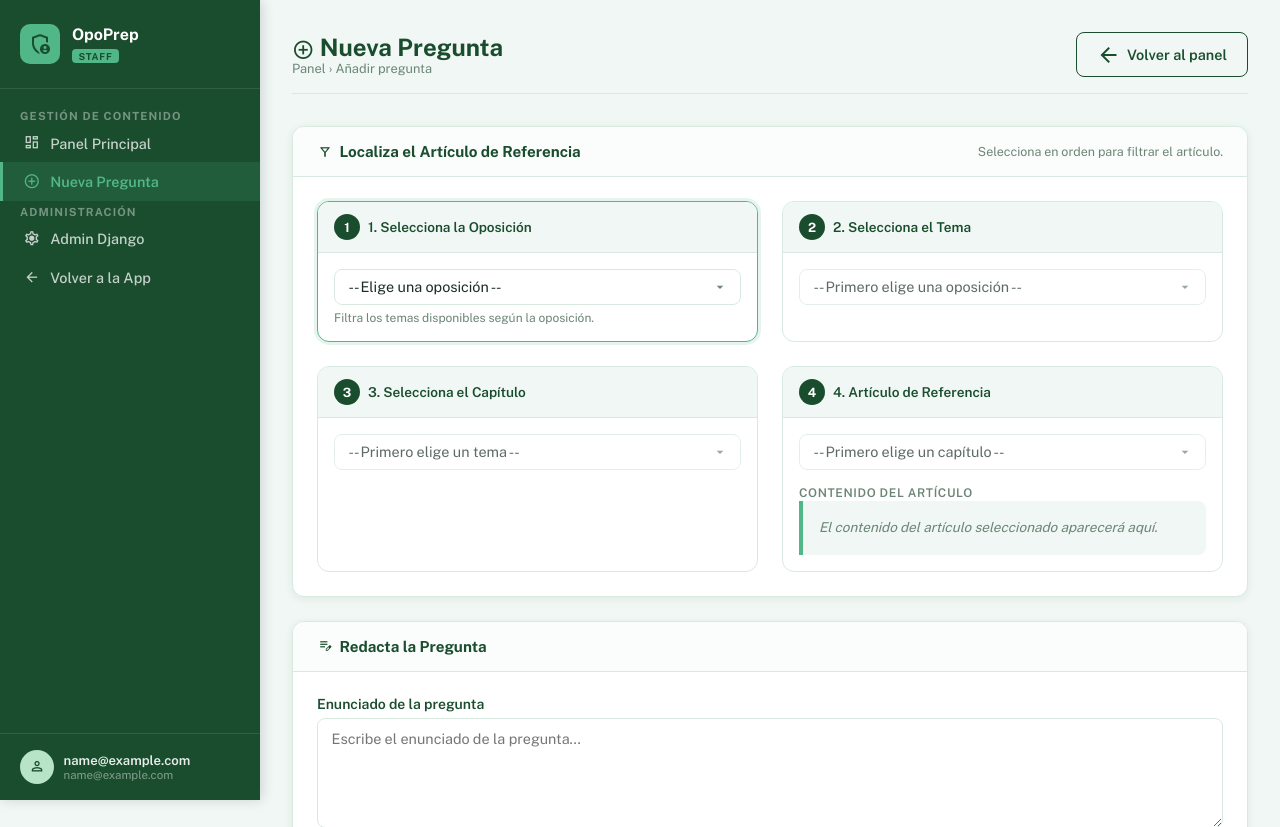
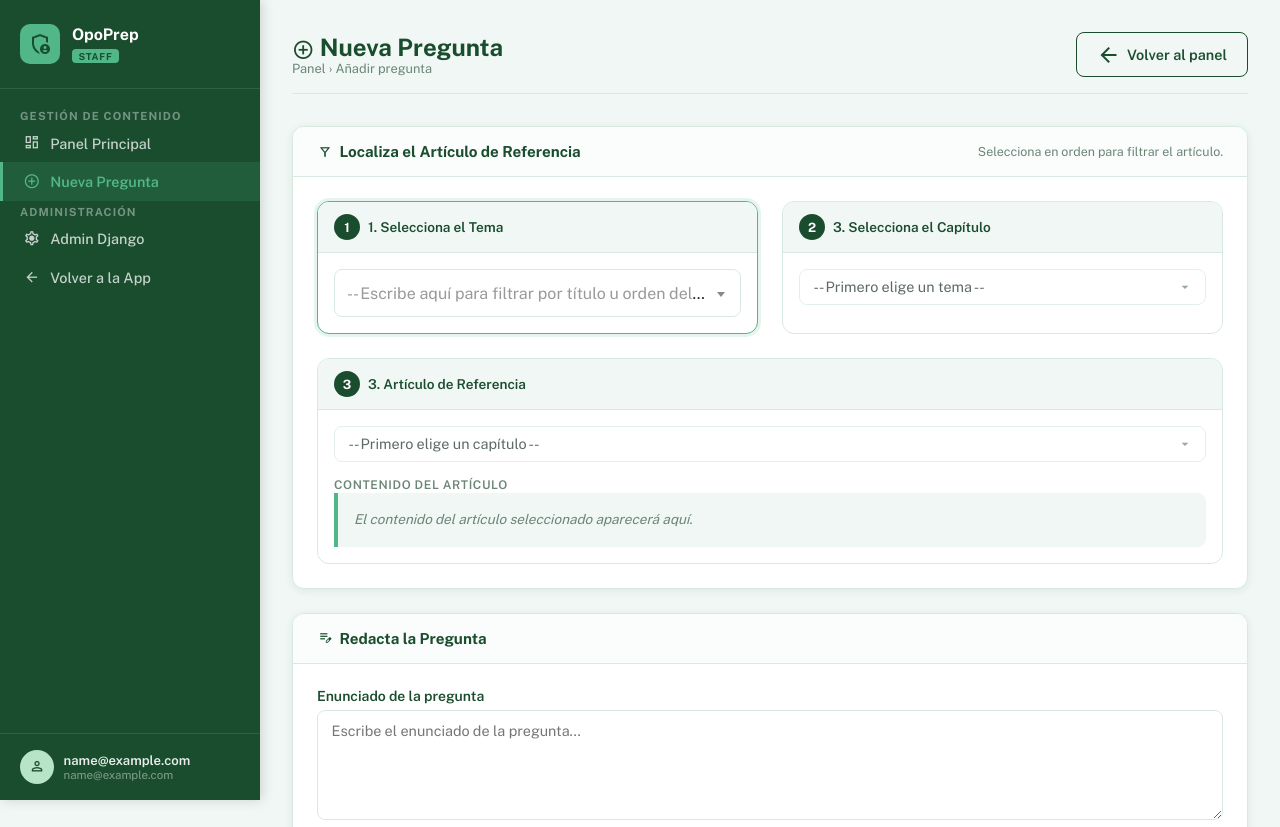
Before and after one commit to kikega/oposiciones, a Django app: page /examen/staff/preguntas/nueva/ in a window 1280 px wide. Shown: the top 827 px of the page. Run offline with Django 5.2, Linux system fonts and the light colour scheme; the visitor is signed in with stand-in values (Sample User, id 1); data that the repository does not hold is empty; some libraries are stand-ins or nearby versions.

Commit message:
Arreglado plantilla de entrada de nueva pregunta

```diff
--- a/examen/forms.py
+++ b/examen/forms.py
@@ -4,6 +4,14 @@ from django import forms
 from django.utils.translation import gettext_lazy as _
 
 from .models import Oposicion, Tema, Capitulo, Articulo, Pregunta
+
+
+class TemaModelChoiceField(forms.ModelChoiceField):
+    """Sobrescribe la renderización del dropdown para incluir el número de orden visiblemente."""
+    def label_from_instance(self, obj):
+        titulo_truncado = (obj.titulo[:90] + "...") if len(obj.titulo) > 90 else obj.titulo
+        # Ejemplo: "Tema 1: La Constitución Española..."
+        return f"Tema {obj.orden}: {titulo_truncado}"
 
 
 class PreguntaStaffForm(forms.ModelForm):
@@ -15,26 +23,14 @@ class PreguntaStaffForm(forms.ModelForm):
     """
 
     # --- Campos de navegación en cascada (no son campos del modelo) ---
-    oposicion_selector = forms.ModelChoiceField(
-        queryset=Oposicion.objects.all().order_by('nombre'),
-        label=_('1. Selecciona la Oposición'),
+    tema_selector = TemaModelChoiceField(
+        queryset=Tema.objects.all().order_by('orden', 'titulo'),
+        label=_('1. Selecciona el Tema'),
         required=True,
-        empty_label=_('-- Elige una oposición --'),
-        widget=forms.Select(attrs={
-            'id': 'id_oposicion_selector',
-            'class': 'form-select form-select-lg',
-        }),
-        help_text=_('Filtra los temas disponibles según la oposición.'),
-    )
-    tema_selector = forms.ModelChoiceField(
-        queryset=Tema.objects.none(),
-        label=_('2. Selecciona el Tema'),
-        required=True,
-        empty_label=_('-- Primero elige una oposición --'),
+        empty_label=_('-- Elige un tema --'),
         widget=forms.Select(attrs={
             'id': 'id_tema_selector',
             'class': 'form-select form-select-lg',
-            'disabled': 'disabled',
         }),
         help_text=_('Filtra los capítulos disponibles según el tema.'),
     )
@@ -55,7 +51,6 @@ class PreguntaStaffForm(forms.ModelForm):
         model = Pregunta
         fields = [
             # Campos de navegación (no del modelo)
-            'oposicion_selector',
             'tema_selector',
             'capitulo_selector',
             # Campos reales del modelo
@@ -109,7 +104,7 @@ class PreguntaStaffForm(forms.ModelForm):
             }),
         }
         labels = {
-            'articulo': _('4. Artículo de Referencia'),
+            'articulo': _('3. Artículo de Referencia'),
             'enunciado': _('Enunciado de la pregunta'),
             'respuesta_a': _('Respuesta A'),
             'respuesta_b': _('Respuesta B'),
@@ -127,15 +122,6 @@ class PreguntaStaffForm(forms.ModelForm):
 
         # Si el formulario vuelve con datos (POST), reconstruir los querysets
         # para que la validación no falle por opciones inválidas.
-        if 'oposicion_selector' in self.data:
-            try:
-                oposicion_id = int(self.data.get('oposicion_selector'))
-                self.fields['tema_selector'].queryset = Tema.objects.filter(
-                    oposiciones__id=oposicion_id
-                ).order_by('orden', 'titulo')
-                self.fields['tema_selector'].widget.attrs.pop('disabled', None)
-            except (ValueError, TypeError):
-                pass
 
         if 'tema_selector' in self.data:
             try:
--- a/static/css/staff.css
+++ b/static/css/staff.css
@@ -388,6 +388,13 @@ body.staff-body {
     gap: 1.5rem;
 }
 
+/* En resoluciones de escritorio/tablet-landscape, el artículo ocupa toda la fila (Paso 3) */
+@media (min-width: 993px) {
+    #step-articulo {
+        grid-column: 1 / -1;
+    }
+}
+
 @media (max-width: 992px) {
     .staff-wizard { grid-template-columns: 1fr; }
 }
--- a/static/js/staff_cascade.js
+++ b/static/js/staff_cascade.js
@@ -12,13 +12,12 @@
 
 (function () {
     // ── Referencias a los selects ─────────────────────────────────────────────
-    const selOposicion = document.getElementById('id_oposicion_selector');
     const selTema      = document.getElementById('id_tema_selector');
     const selCapitulo  = document.getElementById('id_capitulo_selector');
     const selArticulo  = document.getElementById('id_articulo');
     const previewBox   = document.getElementById('staff-articulo-preview');
 
-    if (!selOposicion) return; // No estamos en la página del wizard
+    if (!selTema) return; // No estamos en la página del wizard
 
     // ── Utilidades ────────────────────────────────────────────────────────────
 
@@ -71,33 +70,7 @@
         }
     }
 
-    // ── Paso 1: Oposición → Temas ─────────────────────────────────────────────
-    selOposicion.addEventListener('change', async function () {
-        const oposicionId = this.value;
-
-        // Reiniciar cascada hacia abajo
-        resetSelect(selTema,      '-- Primero elige una oposición --');
-        resetSelect(selCapitulo,  '-- Primero elige un tema --');
-        resetSelect(selArticulo,  '-- Primero elige un capítulo --');
-        ocultarPreview();
-
-        if (!oposicionId) return;
-
-        setLoading(selTema, true);
-        try {
-            const data = await fetchJson(`/examen/staff/api/temas/?oposicion_id=${oposicionId}`);
-            const opciones = data.temas.map(t => ({
-                id: t.id,
-                label: t.bloque ? `[${t.bloque}] ${t.titulo}` : t.titulo,
-            }));
-            poblarSelect(selTema, opciones, '-- Selecciona un tema --');
-        } catch (e) {
-            console.error('Error cargando temas:', e);
-            resetSelect(selTema, '-- Error al cargar temas --');
-        } finally {
-            setLoading(selTema, false);
-        }
-    });
+    // (Paso 1, Oposición, ha sido eliminado. Los temas se cargan por defecto en el HTML)
 
     // ── Paso 2: Tema → Capítulos ──────────────────────────────────────────────
     selTema.addEventListener('change', async function () {
@@ -192,7 +165,6 @@
         if (card) card.classList.add('active');
     }
 
-    selOposicion?.addEventListener('change', () => activarStep('step-tema'));
     selTema?.addEventListener('change',      () => activarStep('step-capitulo'));
     selCapitulo?.addEventListener('change',  () => activarStep('step-articulo'));
     selArticulo?.addEventListener('change',  () => activarStep('step-pregunta'));
--- a/templates/staff/nueva_pregunta.html
+++ b/templates/staff/nueva_pregunta.html
@@ -1,6 +1,41 @@
 {% extends "staff/base_staff.html" %}
 
 {% block title %}Nueva Pregunta — Staff OpoPrep{% endblock %}
+
+{% block extra_head %}
+<!-- Select2 CSS para buscador en select de Tema -->
+<link href="https://cdn.jsdelivr.net/npm/select2@4.1.0-rc.0/dist/css/select2.min.css" rel="stylesheet" />
+<style>
+/* Ajustar Select2 al diseño global de Staff */
+.select2-container .select2-selection--single {
+    height: 3rem;
+    padding: 0.5rem 0.75rem;
+    border: 1px solid var(--staff-border);
+    border-radius: 8px;
+    font-size: 1rem;
+    color: var(--staff-text);
+    display: flex;
+    align-items: center;
+}
+.select2-container--default .select2-selection--single .select2-selection__arrow {
+    height: 3rem;
+    right: 10px;
+}
+.select2-container--default .select2-selection--single .select2-selection__rendered {
+    color: var(--staff-text);
+    line-height: normal;
+    padding-left: 0;
+}
+.select2-dropdown {
+    border-color: var(--staff-border);
+    border-radius: 8px;
+    box-shadow: 0 4px 12px rgba(0,0,0,0.1);
+}
+.select2-search__field {
+    border-radius: 4px !important;
+}
+</style>
+{% endblock %}
 
 {% block content %}
 <!-- ── Cabecera ─────────────────────────────────────────────────── -->
@@ -40,26 +75,10 @@
         <div class="staff-card-body">
             <div class="staff-wizard">
 
-                <!-- Paso 1: Oposición -->
-                <div class="staff-step-card" id="step-oposicion">
+                <!-- Paso 1: Tema -->
+                <div class="staff-step-card active" id="step-tema">
                     <div class="staff-step-header">
                         <span class="staff-step-num">1</span>
-                        <p class="staff-step-title">{{ form.oposicion_selector.label }}</p>
-                    </div>
-                    <div class="staff-step-body">
-                        {{ form.oposicion_selector }}
-                        {% if form.oposicion_selector.help_text %}
-                        <small style="color:var(--staff-muted);font-size:0.75rem;display:block;margin-top:0.4rem;">
-                            {{ form.oposicion_selector.help_text }}
-                        </small>
-                        {% endif %}
-                    </div>
-                </div>
-
-                <!-- Paso 2: Tema -->
-                <div class="staff-step-card" id="step-tema">
-                    <div class="staff-step-header">
-                        <span class="staff-step-num">2</span>
                         <p class="staff-step-title">{{ form.tema_selector.label }}</p>
                     </div>
                     <div class="staff-step-body">
@@ -70,10 +89,10 @@
                     </div>
                 </div>
 
-                <!-- Paso 3: Capítulo -->
+                <!-- Paso 2: Capítulo -->
                 <div class="staff-step-card" id="step-capitulo">
                     <div class="staff-step-header">
-                        <span class="staff-step-num">3</span>
+                        <span class="staff-step-num">2</span>
                         <p class="staff-step-title">{{ form.capitulo_selector.label }}</p>
                     </div>
                     <div class="staff-step-body">
@@ -84,10 +103,10 @@
                     </div>
                 </div>
 
-                <!-- Paso 4: Artículo + Preview -->
+                <!-- Paso 3: Artículo + Preview -->
                 <div class="staff-step-card" id="step-articulo">
                     <div class="staff-step-header">
-                        <span class="staff-step-num">4</span>
+                        <span class="staff-step-num">3</span>
                         <p class="staff-step-title">{{ form.articulo.label }}</p>
                     </div>
                     <div class="staff-step-body">
@@ -252,8 +271,29 @@
 {% endblock %}
 
 {% block scripts %}
+<!-- jQuery y Select2 JS -->
+<script src="https://code.jquery.com/jquery-3.7.1.min.js"></script>
+<script src="https://cdn.jsdelivr.net/npm/select2@4.1.0-rc.0/dist/js/select2.min.js"></script>
+
 <script>
-// Auto-activar el primer step-card al cargar
-document.getElementById('step-oposicion')?.classList.add('active');
+$(document).ready(function() {
+    // Inicializar autocompletado y búsqueda avanzada en el selector de Temas
+    $('#id_tema_selector').select2({
+        width: '100%',
+        placeholder: '-- Escribe aquí para filtrar por título u orden del tema --',
+        language: {
+            noResults: function() { return "No se encontraron temas coincidentes."; }
+        }
+    });
+
+    // Reemitir el evento change de forma NATIVA para que el VanillaJS
+    // de staff_cascade.js (que usa addEventListener) lo capture y proceda a descargar los Capítulos.
+    $('#id_tema_selector').on('select2:select', function (e) {
+        this.dispatchEvent(new Event('change'));
+    });
+});
+
+// Auto-activar el primer step-card (Tema) al cargar
+document.getElementById('step-tema')?.classList.add('active');
 </script>
 {% endblock %}
```
